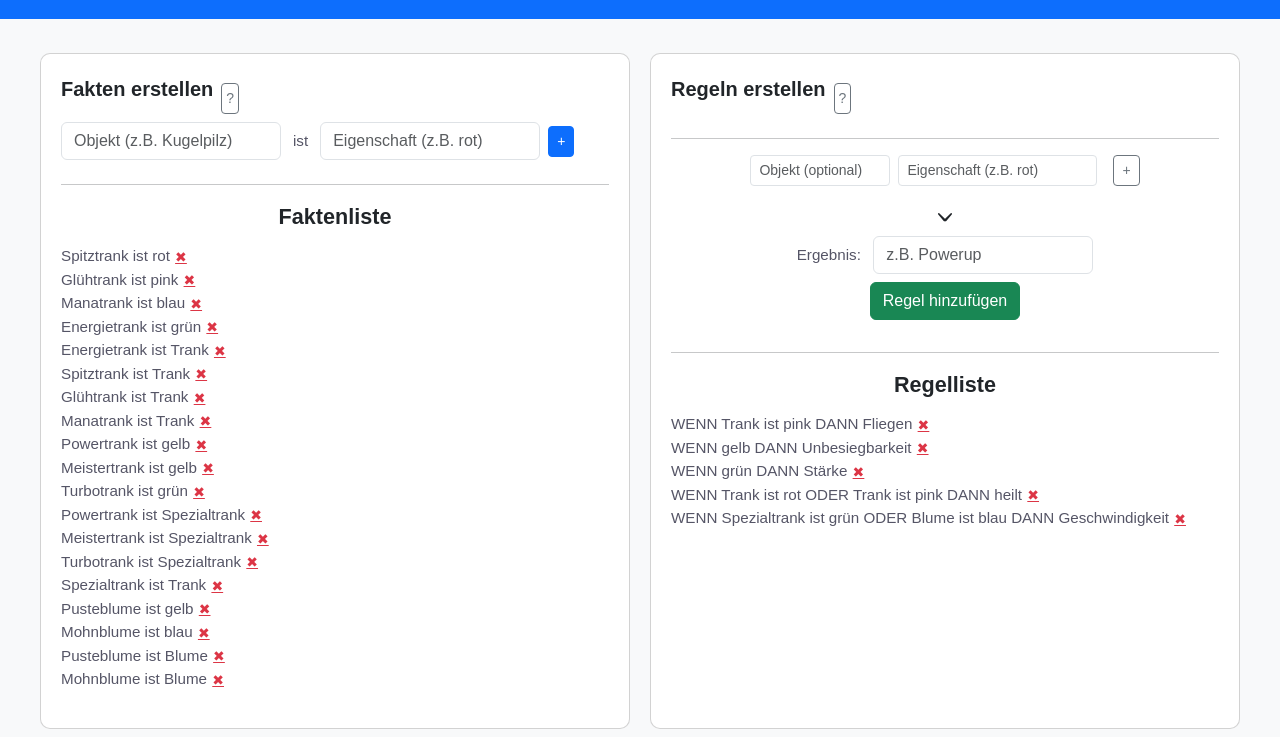
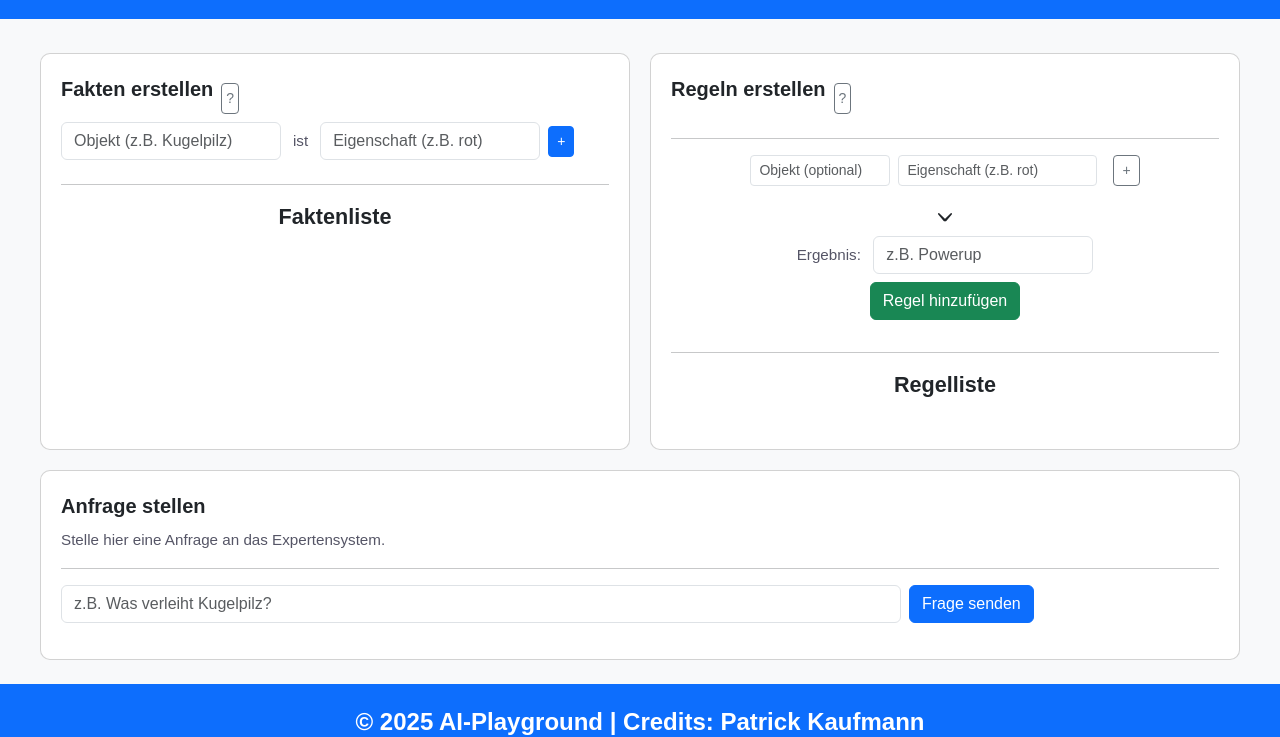
Before and after one commit to kaufi3376/AIPlayground, a plain HTML site: page aitools/knowledge.html in a window 1280 px wide. Shown: the part 89-826 px from the top of the page. Drawn offline with nearby package versions, Linux system fonts and the light colour scheme.

Commit message:
removed preinstalled

```diff
--- a/aitools/knowledge.html
+++ b/aitools/knowledge.html
@@ -127,35 +127,9 @@ THEN Giftig</pre>
 
 <script>
 // Behalte die bestehende Logik bei (Fakten/Regeln/Anfragen)
-let facts = [
-  "Spitztrank ist rot",
-  "Glühtrank ist pink",
-  "Manatrank ist blau",
-  "Energietrank ist grün",
-  "Energietrank ist Trank",
-  "Spitztrank ist Trank",
-  "Glühtrank ist Trank",
-  "Manatrank ist Trank",
-  "Powertrank ist gelb",
-  "Meistertrank ist gelb",
-  "Turbotrank ist grün",
-  "Powertrank ist Spezialtrank",
-  "Meistertrank ist Spezialtrank",
-  "Turbotrank ist Spezialtrank",
-  "Spezialtrank ist Trank",
-  "Pusteblume ist gelb",
-  "Mohnblume ist blau",
-  "Pusteblume ist Blume",
-  "Mohnblume ist Blume"
-];
+let facts = [];
 
-let rules = [
-  { conditionExpr: "Trank:pink", result: "Fliegen" },
-  { conditionExpr: "gelb", result: "Unbesiegbarkeit" },
-  { conditionExpr: "grün", result: "Stärke" },
-  { conditionExpr: "Trank:rot ODER Trank:pink", result: "heilt" },
-  { conditionExpr: "Spezialtrank:grün ODER Blume:blau", result: "Geschwindigkeit" }
-];
+let rules = [];
 
 function addFact(){
   const a = document.getElementById('factA').value.trim();
```
